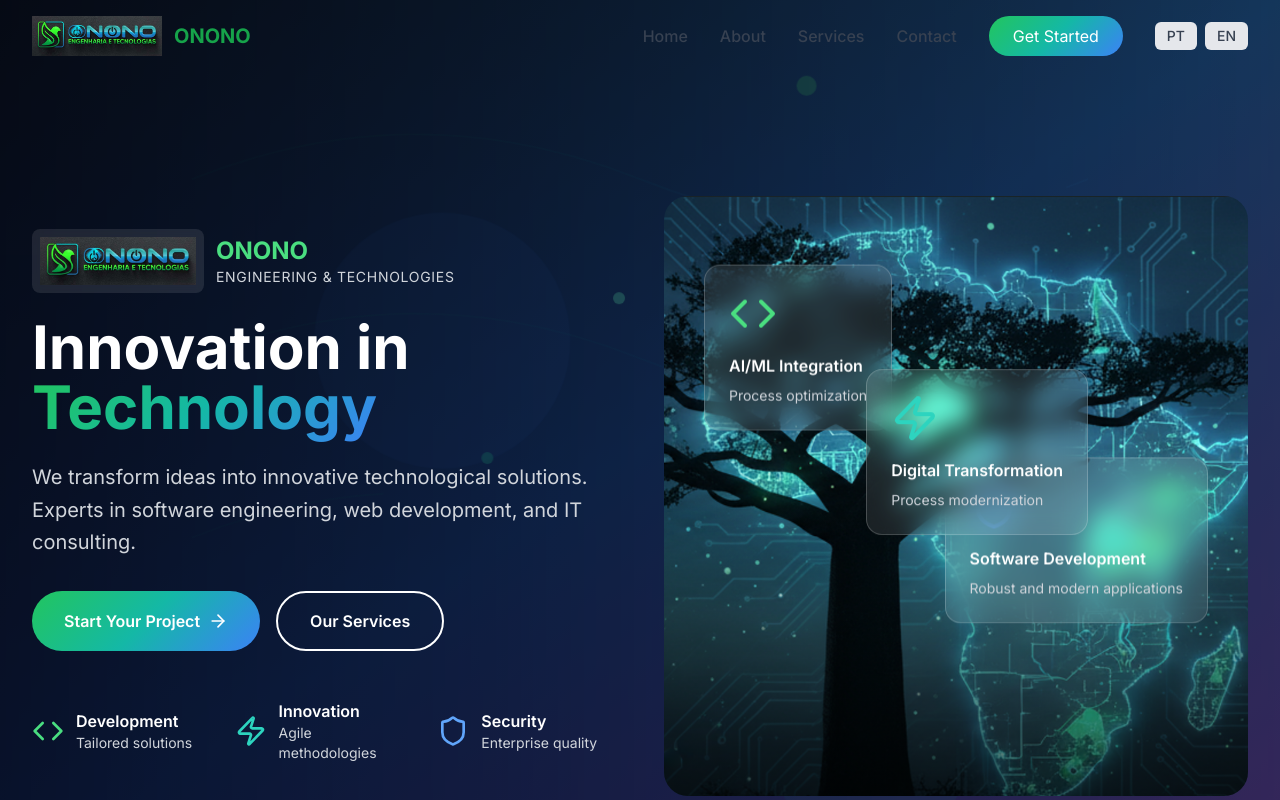
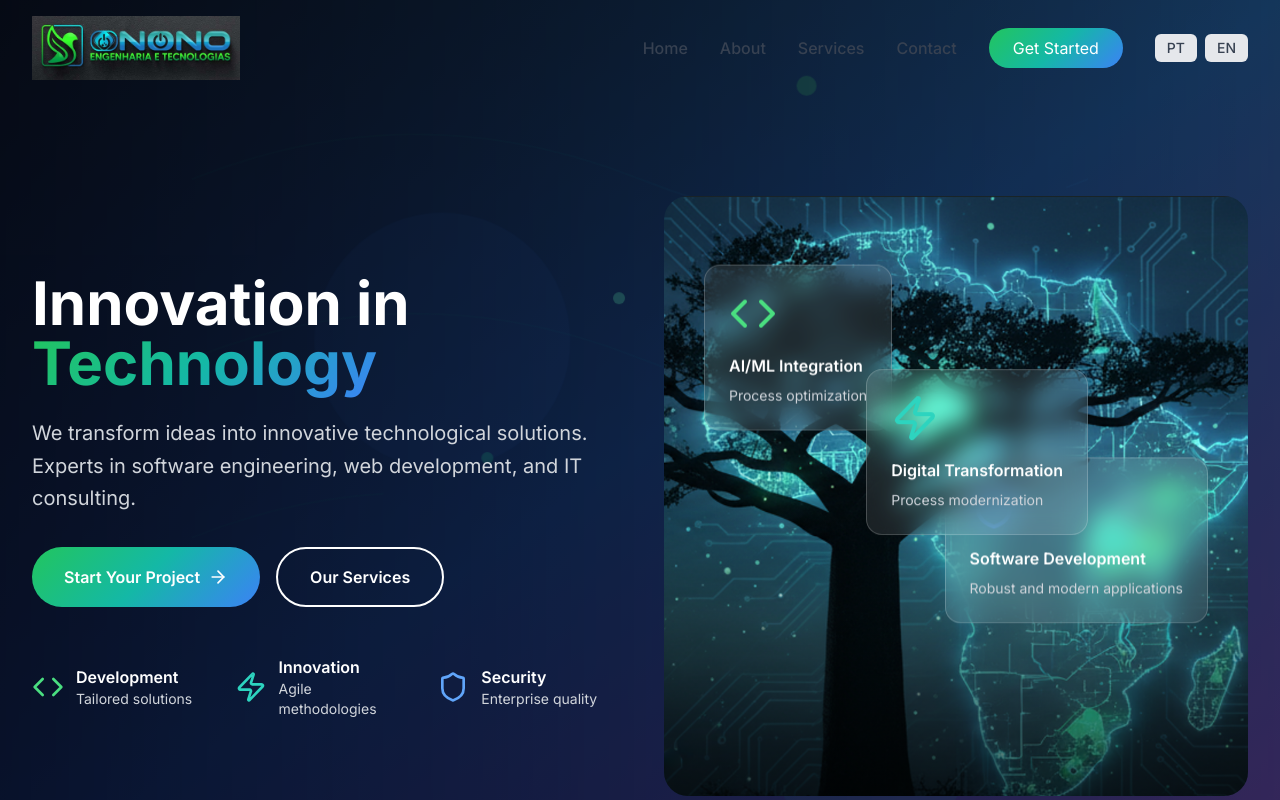
Before and after one commit to ArlindoDDRAlmada/oet-landing, a Next.js app: page / in a window 1280 px wide. Shown: the top 800 px of the page. Built offline with nearby package versions, Linux system fonts and the light colour scheme.

Commit message:
Remove duplicate logos and improve main logo size
- Remove duplicate logo from hero section
- Remove logo from footer while keeping ONONO text
- Increase main navigation logo size from h-14 to h-16
- Fix hydration errors by adding suppressHydrationWarning to translated elements

```diff
--- a/src/components/Footer.tsx
+++ b/src/components/Footer.tsx
@@ -107,20 +107,13 @@
                 transition={{ duration: 0.6 }}
                 viewport={{ once: true }}
               >
-                <div className="flex items-center space-x-3 mb-6">
-                  <img
-                    src="/oet-logo.jpg"
-                    alt="OET Logo"
-                    className="h-12 w-auto object-contain bg-white/10 backdrop-blur-sm rounded-lg p-2"
-                  />
-                  <div>
+                <div className="mb-6">
                   <h3 className="text-xl font-bold">
                     <span className="text-oet-green-400">ONONO</span>
                   </h3>
                   <p className="text-xs text-gray-400 uppercase tracking-wider">
                     {t("hero.subtitle")}
                   </p>
-                  </div>
                 </div>
                 <p className="text-gray-300 leading-relaxed mb-6">
                   {t("footer.description")}
--- a/src/components/HeroSection.tsx
+++ b/src/components/HeroSection.tsx
@@ -102,38 +102,18 @@
               transition={{ duration: 0.8, delay: 0.2 }}
               className="text-white"
             >
-              <motion.div
-                initial={{ opacity: 0, y: 20 }}
-                animate={{ opacity: 1, y: 0 }}
-                transition={{ duration: 0.6, delay: 0.4 }}
-                className="flex items-center space-x-3 mb-6"
-              >
-                <img
-                  src="/oet-logo.jpg"
-                  alt="OET Logo"
-                  className="h-16 w-auto object-contain bg-white/10 backdrop-blur-sm rounded-lg p-2"
-                />
-                <div>
-                  <h1 className="text-2xl font-bold">
-                    <span className="text-oet-green-400">ONONO</span>
-                  </h1>
-                  <p
-                    className="text-sm text-gray-300 uppercase tracking-wider"
-                    suppressHydrationWarning={true}
-                  >
-                    {t("hero.subtitle")}
-                  </p>
-                </div>
-              </motion.div>
-
               <motion.h2
                 initial={{ opacity: 0, y: 20 }}
                 animate={{ opacity: 1, y: 0 }}
                 transition={{ duration: 0.8, delay: 0.6 }}
                 className="text-4xl md:text-6xl font-bold mb-6 leading-tight"
+                suppressHydrationWarning={true}
               >
                 {t("hero.title")}{" "}
-                <span className="bg-gradient-oet bg-clip-text text-transparent">
+                <span
+                  className="bg-gradient-oet bg-clip-text text-transparent"
+                  suppressHydrationWarning={true}
+                >
                   {t("hero.titleHighlight")}
                 </span>
               </motion.h2>
@@ -143,6 +123,7 @@
                 animate={{ opacity: 1, y: 0 }}
                 transition={{ duration: 0.8, delay: 0.8 }}
                 className="text-xl text-gray-300 mb-8 leading-relaxed"
+                suppressHydrationWarning={true}
               >
                 {t("hero.description")}
               </motion.p>
--- a/src/components/Navigation.tsx
+++ b/src/components/Navigation.tsx
@@ -58,11 +58,8 @@
               <img
                 src="/oet-logo.jpg"
                 alt="OET Logo"
-                className="h-10 w-auto object-contain"
+                className="h-16 w-auto object-contain"
               />
-              <div className="text-xl font-bold">
-                <span className="text-oet-green-600">ONONO</span>
-              </div>
             </motion.div>
           </Link>
 
```
Lines whose indentation alone changed are shown as unchanged.
